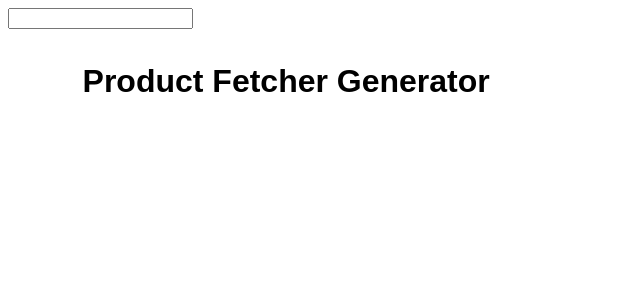
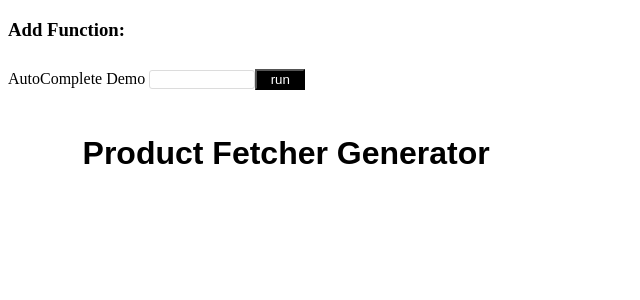
Before and after one commit to TRomey15/product-fetcher-generator, a React app in the folder client/: page / in a window 1280 px wide. Shown: the top 300 px of the page, without its empty margins (0-640 px from the left). Built offline with nearby package versions, Linux system fonts and the light colour scheme.

Commit message:
autocomplete delete works, stubbing up input component

```diff
--- a/client/src/views/App.jsx
+++ b/client/src/views/App.jsx
@@ -1,4 +1,5 @@
 
+/* eslint-disable no-console */
 import React from 'react';
 import PropTypes from 'prop-types';
 import injectSheet from 'react-jss';
@@ -132,16 +133,24 @@ class App extends React.Component {
     return (
       <div>
         <div>      <AutoCompleteModal
+          // suggestions={[
+          //   'Michael',
+          //   'Monica',
+          //   'Vincent',
+          //   'Thiemo',
+          //   'Janise',
+          //   'Mehrnaz',
+          //   'Tina',
+          //   'Gina',
+          //   'Michelle',
+          // ]}
+          title="AutoComplete Demo"
           suggestions={[
-            'Michael',
-            'Monica',
-            'Vincent',
-            'Thiemo',
-            'Janise',
-            'Mehrnaz',
-            'Tina',
-            'Gina',
-            'Michelle',
+            'cleanText',
+            'priceClean',
+            'priceUpdate',
+            'queryState',
+            'wonderfulThing',
           ]}
         /></div>
         <div className={showModal ? classes.show : classes.hide}>
--- a/client/src/views/shared/AutoCompleteModal.jsx
+++ b/client/src/views/shared/AutoCompleteModal.jsx
@@ -1,6 +1,8 @@
+/* eslint-disable no-console */
 import React, { Fragment, Component } from 'react';
 import injectSheet from 'react-jss';
 import PropTypes from 'prop-types';
+import Input from './Input.jsx';
 
 // const propTypes = {
 //   onClick: PropTypes.func.isRequired,
@@ -11,10 +13,12 @@ import PropTypes from 'prop-types';
 
 const propTypes = {
   suggestions: PropTypes.instanceOf(Array),
+  title: PropTypes.string,
 };
 
 const defaultProps = {
   suggestions: [],
+  title: 'default title',
 };
 
 const styles = {};
@@ -76,19 +80,21 @@ class AutoCompleteModal extends Component {
 
   // Event fired when the user presses a key down
   onKeyDown(e) {
+    console.log(e.keyCode);
     const { activeSuggestion, filteredSuggestions } = this.state;
 
     // User pressed the enter key, update the input and close the
     // suggestions
     if (e.keyCode === 13) {
+      if (filteredSuggestions[activeSuggestion]) {
         selectedItems.push(filteredSuggestions[activeSuggestion]);
-
         this.setState({
           activeSuggestion: 0,
           showSuggestions: false,
           userInput: '',
           selected: selectedItems,
         });
+      }
 
     // User pressed the up arrow, decrement the index
     } else if (e.keyCode === 38) {
@@ -103,7 +109,6 @@ class AutoCompleteModal extends Component {
       if (activeSuggestion - 1 === filteredSuggestions.length) {
         return;
       }
-
       this.setState({ activeSuggestion: activeSuggestion + 1 });
     }
   }
@@ -155,7 +160,7 @@ class AutoCompleteModal extends Component {
       } else {
         suggestionsListComponent = (
           <div className="no-suggestions">
-            <em>No suggestions, yore on your own!</em>
+            <em>No suggestions...</em>
           </div>
         );
       }
@@ -163,13 +168,22 @@ class AutoCompleteModal extends Component {
 
     return (
       <Fragment>
-        {this.state.selected.map((e, idx) => { return <button key={idx.toString()} onClick={() => this.onClearClick(idx)}>{e} + x</button>; })}
-        <input
+        <h3>Add Function:</h3>
+        {/* <input
           type="text"
           onChange={onChange}
           onKeyDown={onKeyDown}
           value={userInput}
+        /> */}
+        <Input
+          type="text"
+          // Title={props.title}
+          title={this.props.title}
+          onChange={onChange}
+          onKeyDown={onKeyDown}
+          value={userInput}
         />
+        {this.state.selected.map((e, idx) => { return <button key={idx.toString()} onClick={() => this.onClearClick(idx)}>{e} + x</button>; })}
         {suggestionsListComponent}
       </Fragment>
     );
--- /dev/null
+++ b/client/src/views/shared/Input.jsx
@@ -0,0 +1,64 @@
+
+import React from 'react';
+import PropTypes from 'prop-types';
+
+const propTypes = {
+  value: PropTypes.string,
+  onChange: PropTypes.func,
+  onKeyDown: PropTypes.func,
+  onClick: PropTypes.func,
+  title: PropTypes.string,
+};
+
+const defaultProps = {
+  value: '',
+  onChange: () => {},
+  onKeyDown: () => {},
+  onClick: () => {},
+  title: '',
+};
+
+const styles = {
+  app: {
+    // marginTop: '-8px',
+    // marginLeft: '-8px',
+    fontFamily: '"Montserrat", sans-serif',
+    // letterSpacing: '0.7px',
+  },
+  inputForm: {
+    display: 'flex',
+    flexDirection: 'column',
+    width: '430px',
+    marginLeft: '8px',
+  },
+  input: {
+    width: '100px',
+    border: '1px solid rgb(220,220,220)',
+    borderRadius: '3px',
+  },
+  button: {
+    width: '50px',
+    margin: '10px 0px',
+    backgroundColor: 'black',
+    color: 'white',
+  },
+  spacer: {
+    backgroundColor: 'gray',
+    height: '3000px',
+  },
+};
+
+const Input = (props) => {
+  return (
+
+    <div style={ styles.Input }>
+      <span> {props.title} </span>
+      <input style={ styles.input } value={ props.value } onChange={ props.onChange } onKeyDown={props.onKeyDown} />
+      <button style={ styles.button } onClick={ props.onClick }> run </button>
+    </div>
+  );
+};
+
+Input.propTypes = propTypes;
+Input.defaultProps = defaultProps;
+export default Input;
```
Lines whose indentation alone changed are shown as unchanged.
